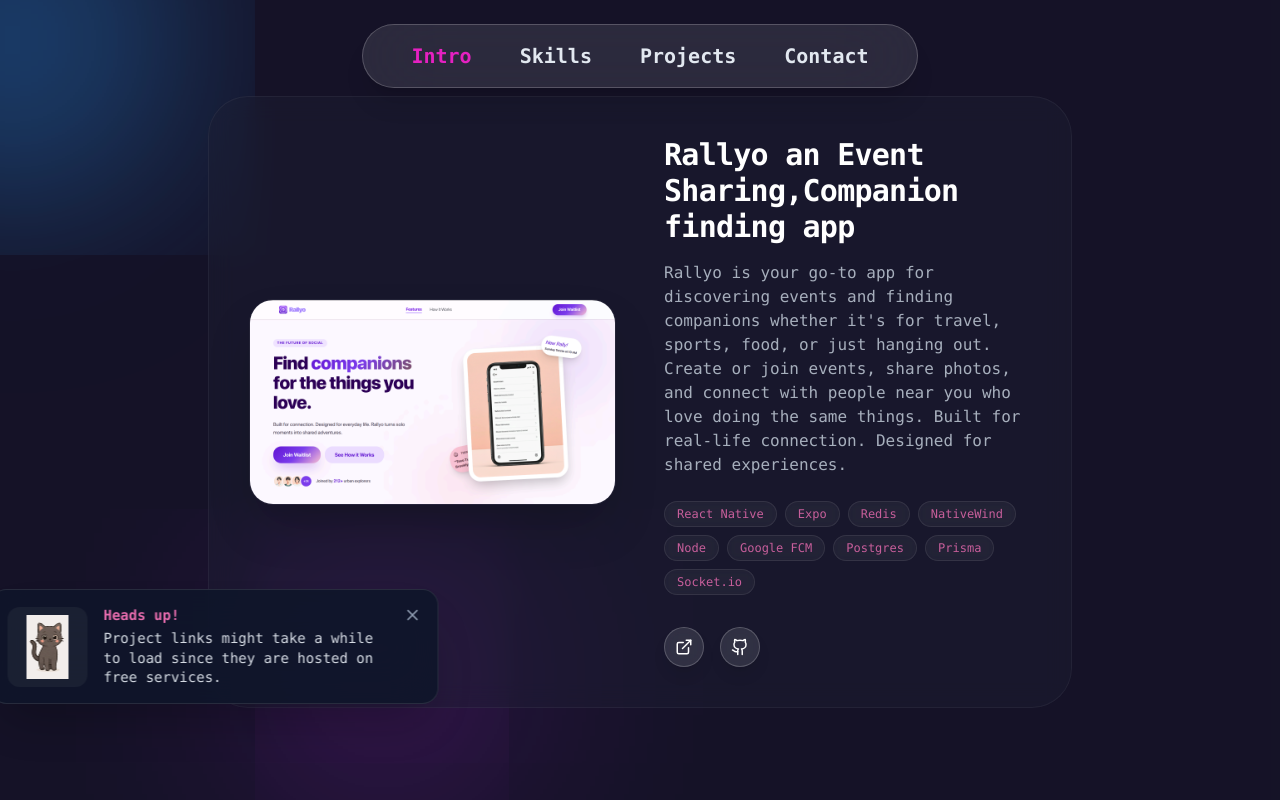
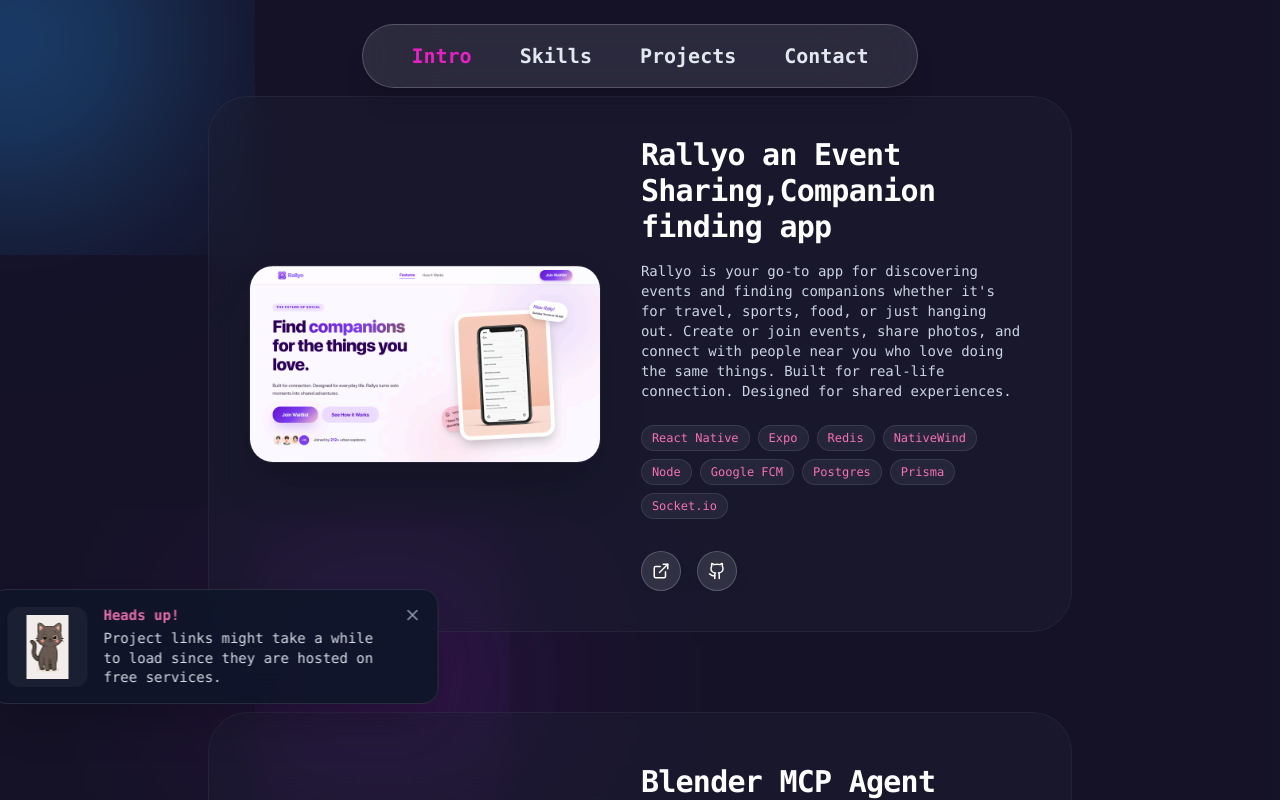
Before and after one commit to Krishcode264/portfolio, a Next.js app: page /projects in a window 1280 px wide. Built offline with nearby package versions, Linux system fonts and the light colour scheme.

Commit message:
feat: add framer-motion animations and scroll-snap functionality to project cards and update project styling for responsiveness.

```diff
--- a/app/exports.ts
+++ b/app/exports.ts
@@ -291,7 +291,7 @@ export const hdfm: Project = {
 };
 
 const sweAgent: Project = {
-  name: "SWE-Agent (AI Incident Resolver)",
+  name: "SWE-Agent - AI Incident Resolver",
   thumbnail: sweAgentNew,
   video: "https://youtu.be/W84wCfQ0auQ",
   links: {
@@ -375,7 +375,7 @@ export const studyMap: Project = {
 };
 
 export const autoFillPro: Project = {
-  name: "AutoFill Pro (AI-Powered Job Application Autofiller)",
+  name: "AutoFill Pro - AI Job Application Autofiller",
   thumbnail: autoFillProImg,
   links: {
     website: "https://autofill-pro.vercel.app/",
@@ -394,7 +394,7 @@ export const autoFillPro: Project = {
 };
 
 export const dsaPrep: Project = {
-  name: "DSA Prep (Company-wise DSA Interview Preparation)",
+  name: "DSA Prep - Company-wise DSA Interview Preparation",
   thumbnail: dsaPrepImg,
   links: {
     website: "https://company-wise-dsa-prep.vercel.app/",
@@ -413,7 +413,7 @@ export const dsaPrep: Project = {
 };
 
 export const llmClient: Project = {
-  name: "llm-client (Free LLM Browser API)",
+  name: "llm-client - Free LLM Browser API",
   thumbnail: llmClientImg,
   links: {
     github: "https://github.com/Krishcode264/llm-client",
--- a/app/projects/page.tsx
+++ b/app/projects/page.tsx
@@ -8,6 +8,7 @@ import { projects, type Project } from "../exports";
 import Link from "next/link";
 import { useEffect, useState } from "react";
 import { Github, ExternalLink, Youtube, X } from "lucide-react";
+import { motion } from "framer-motion";
 
 export type linksType = "website" | "github" | "youtube";
 
@@ -29,22 +30,30 @@ const Links = ({ type, url }: { url: string; type: linksType }) => {
   );
 };
 
-const Project = ({ p }: { p: Project }) => {
+const ProjectItem = ({ p, index }: { p: Project; index: number }) => {
+  const [expanded, setExpanded] = useState(false);
   const linksArray = Object.entries(p.links).map(([key, value]) => {
     return { key, value };
   });
 
   return (
-    <div className="bg-[#1e2235]/40 backdrop-blur-md border border-white/5 rounded-[2.5rem] overflow-hidden p-6 md:p-10 mb-12 hover:border-white/10 transition-all duration-500 group flex flex-col lg:flex-row gap-8 lg:gap-12 items-center">
+    <motion.div
+      initial={{ opacity: 0, y: 50 }}
+      whileInView={{ opacity: 1, y: 0 }}
+      viewport={{ once: true, margin: "-100px" }}
+      transition={{ duration: 0.6, ease: "easeOut" }}
+      whileHover={{ scale: 0.99 }}
+      className="snap-start relative bg-[#1e2235]/40 backdrop-blur-md border border-white/5 rounded-[2rem] md:rounded-[2.5rem] overflow-hidden p-6 md:p-10 mb-8 hover:border-white/10 transition-colors duration-500 group flex flex-col lg:flex-row gap-6 lg:gap-10 items-center min-h-[75vh] md:min-h-[60vh] max-h-[90vh] md:max-h-none justify-center scroll-mt-24"
+    >
       {/* Thumbnail Container */}
-      <div className="w-full lg:w-1/2 relative overflow-hidden rounded-[1.5rem] shadow-2xl group-hover:scale-[1.02] transition-all duration-500 border border-white/5 hover:border-white/10 self-start lg:self-center aspect-video">
+      <div className="w-full lg:w-[45%] relative overflow-hidden rounded-[1.5rem] shadow-2xl group-hover:scale-[1.02] transition-all duration-500 border border-white/5 hover:border-white/10 self-start lg:self-center aspect-video shrink-0 max-h-[35vh] md:max-h-[50vh]">
         {typeof p.thumbnail === 'string' && p.thumbnail.endsWith('.mp4') ? (
           <video
             className="w-full h-full object-cover object-top block transition-transform duration-700 ease-out group-hover:scale-105"
             src={p.thumbnail}
             autoPlay
             loop
-            controls
+            muted
             playsInline
           />
         ) : (
@@ -59,27 +68,71 @@ const Project = ({ p }: { p: Project }) => {
       </div>
 
       {/* Content Container */}
-      <div className="w-full lg:w-1/2 flex flex-col justify-center">
-        <h4 className="text-2xl md:text-3xl font-mono font-bold text-white mb-4 tracking-tight">
-          {p.name}
-        </h4>
-        <p className="text-slate-300 font-mono text-sm md:text-base leading-relaxed mb-6 opacity-80 group-hover:opacity-100 transition-opacity">
-          {p.description}
-        </p>
+      <div className="w-full lg:w-[55%] flex flex-col justify-center max-h-[45vh] lg:max-h-none overflow-y-auto pr-2 no-scrollbar">
+        <motion.h4
+          initial={{ opacity: 0, x: -20 }}
+          whileInView={{ opacity: 1, x: 0 }}
+          transition={{ delay: 0.2 }}
+          className="text-xl md:text-3xl font-mono font-bold text-white mb-3 md:mb-4 tracking-tight whitespace-pre-wrap"
+        >
+          {p.name.includes(" - ") ? (
+            <>
+              <span className="block">{p.name.split(" - ")[0]}</span>
+              <span className="block text-lg md:text-2xl text-slate-400 mt-1">{p.name.split(" - ")[1]}</span>
+            </>
+          ) : (
+            p.name
+          )}
+        </motion.h4>
+
+        <div className="relative mb-6">
+          <motion.p
+            initial={{ opacity: 0 }}
+            whileInView={{ opacity: 1 }}
+            transition={{ delay: 0.3 }}
+            className={`text-slate-300 font-mono text-xs md:text-sm leading-relaxed opacity-80 group-hover:opacity-100 transition-opacity ${expanded ? '' : 'line-clamp-3 md:line-clamp-none'}`}
+          >
+            {p.description}
+          </motion.p>
+          <button
+            onClick={() => setExpanded(!expanded)}
+            className="md:hidden text-pink-400 text-xs mt-2 font-mono hover:underline focus:outline-none"
+          >
+            {expanded ? "Show less" : "Read more"}
+          </button>
+        </div>
 
         {/* Tech Stack Tags */}
-        <div className="flex flex-wrap gap-2 mb-8">
+        <motion.div
+          initial="hidden"
+          whileInView="visible"
+          viewport={{ once: true }}
+          variants={{
+            hidden: {},
+            visible: { transition: { staggerChildren: 0.05, delayChildren: 0.4 } }
+          }}
+          className="flex flex-wrap gap-2 mb-6 md:mb-8"
+        >
           {p.tech.map((t) => (
-            <span
+            <motion.span
+              variants={{
+                hidden: { opacity: 0, y: 10 },
+                visible: { opacity: 1, y: 0 }
+              }}
               key={t}
-              className="px-3 py-1 bg-white/5 backdrop-blur-sm border border-white/10 rounded-full text-[10px] md:text-xs font-mono text-pink-400 opacity-80 group-hover:opacity-100 transition-opacity whitespace-nowrap"
+              className="px-2.5 py-1 bg-white/5 backdrop-blur-sm border border-white/10 rounded-full text-[10px] md:text-xs font-mono text-pink-400 opacity-80 group-hover:opacity-100 transition-opacity whitespace-nowrap"
             >
               {t}
-            </span>
+            </motion.span>
           ))}
-        </div>
+        </motion.div>
 
-        <div className="flex gap-4 items-center">
+        <motion.div
+          initial={{ opacity: 0, y: 10 }}
+          whileInView={{ opacity: 1, y: 0 }}
+          transition={{ delay: 0.5 }}
+          className="flex gap-4 items-center"
+        >
           {linksArray.map((l) => (
             <Links
               type={l.key as linksType}
@@ -87,9 +140,9 @@ const Project = ({ p }: { p: Project }) => {
               url={l.value as string}
             />
           ))}
-        </div>
+        </motion.div>
       </div>
-    </div>
+    </motion.div>
   );
 };
 
@@ -135,10 +188,24 @@ const Projects = () => {
         </div>
       </div>
 
+      {/* Global Style for scroll snapping on the document body */}
+      <style dangerouslySetInnerHTML={{__html: `
+        html, body {
+          scroll-snap-type: y proximity;
+        }
+        .no-scrollbar::-webkit-scrollbar {
+          display: none;
+        }
+        .no-scrollbar {
+          -ms-overflow-style: none;
+          scrollbar-width: none;
+        }
+      `}} />
+
       {/* Projects List */}
-      <div className="grid grid-cols-1 gap-12">
-        {projects.map((p) => (
-          <Project p={p} key={p.name} />
+      <div className="flex flex-col gap-12 snap-y snap-proximity">
+        {projects.map((p, index) => (
+          <ProjectItem p={p} index={index} key={p.name} />
         ))}
       </div>
     </div>
--- a/app/skills/page.tsx
+++ b/app/skills/page.tsx
@@ -11,10 +11,10 @@ const Skill = ({
   logo: string | StaticImageData;
 }) => {
   return (
-    <div className="group flex items-center gap-3 p-2 bg-white/5 hover:bg-white/10 rounded-xl transition-all duration-300 border border-white/5 hover:border-white/10 shadow-sm">
-      <div className="flex p-1.5 bg-slate-800/50 rounded-lg group-hover:scale-110 transition-transform">
+    <div className="group flex items-center gap-2 sm:gap-3 p-1.5 sm:p-2 bg-white/5 hover:bg-white/10 rounded-lg sm:rounded-xl transition-all duration-300 border border-white/5 hover:border-white/10 shadow-sm">
+      <div className="flex p-1 sm:p-1.5 bg-slate-800/50 rounded-md sm:rounded-lg group-hover:scale-110 transition-transform">
         <Image
-          className="w-6 h-6 rounded-md object-contain"
+          className="w-4 h-4 sm:w-5 sm:h-5 rounded-sm sm:rounded-md object-contain"
           width={24}
           height={24}
           src={logo}
@@ -22,7 +22,7 @@ const Skill = ({
           unoptimized={true}
         />
       </div>
-      <p className="text-sm font-mono text-slate-300 group-hover:text-white transition-colors">{name}</p>
+      <p className="text-xs sm:text-sm font-mono text-slate-300 group-hover:text-white transition-colors">{name}</p>
     </div>
   );
 };
@@ -37,17 +37,17 @@ const SkillContainer = ({
   const Icon = type.includes("Front") ? Code2 : type.includes("Back") ? Server : Cloud;
 
   return (
-    <div className="bg-[#1e2235]/40 backdrop-blur-md border border-white/5 rounded-[2.5rem] p-8 md:p-10 shadow-2xl hover:border-white/10 transition-all duration-500 group">
-      <div className="flex items-center gap-4 mb-8">
-        <div className="p-3 bg-pink-500/10 rounded-2xl text-pink-400 group-hover:scale-110 transition-transform duration-500">
-          <Icon size={32} />
+    <div className="bg-[#1e2235]/40 backdrop-blur-md border border-white/5 rounded-[1.5rem] sm:rounded-[2rem] p-5 sm:p-8 shadow-2xl hover:border-white/10 transition-all duration-500 group">
+      <div className="flex items-center gap-3 sm:gap-4 mb-5 sm:mb-6">
+        <div className="p-2 sm:p-3 bg-pink-500/10 rounded-xl sm:rounded-2xl text-pink-400 group-hover:scale-110 transition-transform duration-500">
+          <Icon className="w-6 h-6 sm:w-8 sm:h-8" />
         </div>
-        <h3 className="text-2xl md:text-3xl font-mono text-white font-bold tracking-tight">
+        <h3 className="text-xl sm:text-2xl font-mono text-white font-bold tracking-tight">
           {type}
         </h3>
       </div>
 
-      <div className="flex gap-4 flex-wrap">
+      <div className="flex gap-2 sm:gap-3 flex-wrap">
         {skills.map((s) => {
           return <Skill name={s.name} logo={s.logo} key={s.name} />;
         })}
@@ -58,9 +58,9 @@ const SkillContainer = ({
 
 const Skills = () => {
   return (
-    <div className="flex flex-col gap-8 md:gap-12 w-full max-w-6xl mx-auto px-4 py-12">
+    <div className="flex flex-col gap-6 sm:gap-10 w-full max-w-6xl mx-auto px-4 py-8 sm:py-12">
       <SkillContainer skills={FrontEndSkills} type="Front End Development" />
-      <div className="grid grid-cols-1 md:grid-cols-2 gap-8 md:gap-12">
+      <div className="grid grid-cols-1 md:grid-cols-2 gap-6 sm:gap-10">
         <SkillContainer skills={BackEndSkills} type="Backend Development" />
         <SkillContainer skills={DevOpsSkills} type="DevOps & Infrastructure" />
       </div>
--- a/package.json
+++ b/package.json
@@ -14,6 +14,7 @@
     "@supabase/supabase-js": "^2.103.0",
     "@vercel/analytics": "^2.0.1",
     "clsx": "^2.1.1",
+    "framer-motion": "^12.40.0",
     "lucide-react": "^0.471.0",
     "next": "14.2.14",
     "next-sitemap": "^4.2.3",
```
Also changed, not shown: 1 other file (tests, documents, lock files or other folders).
